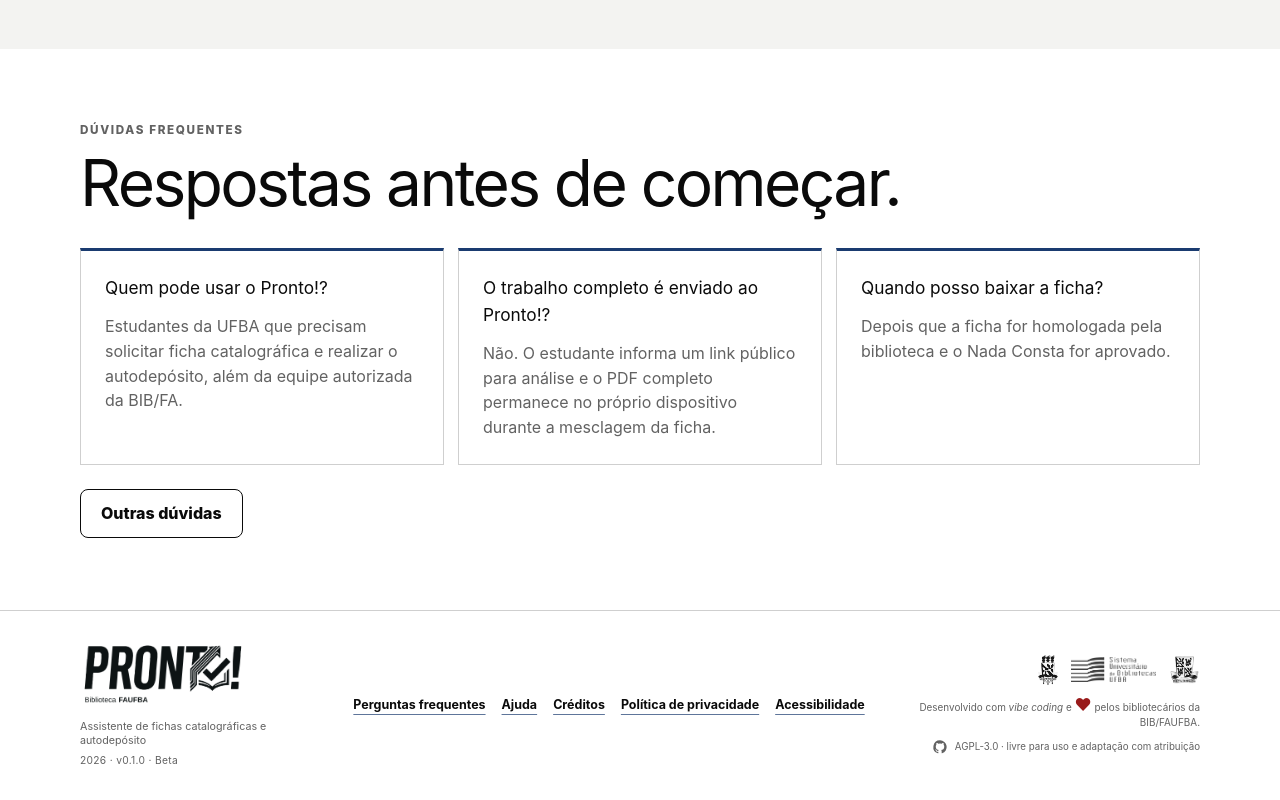
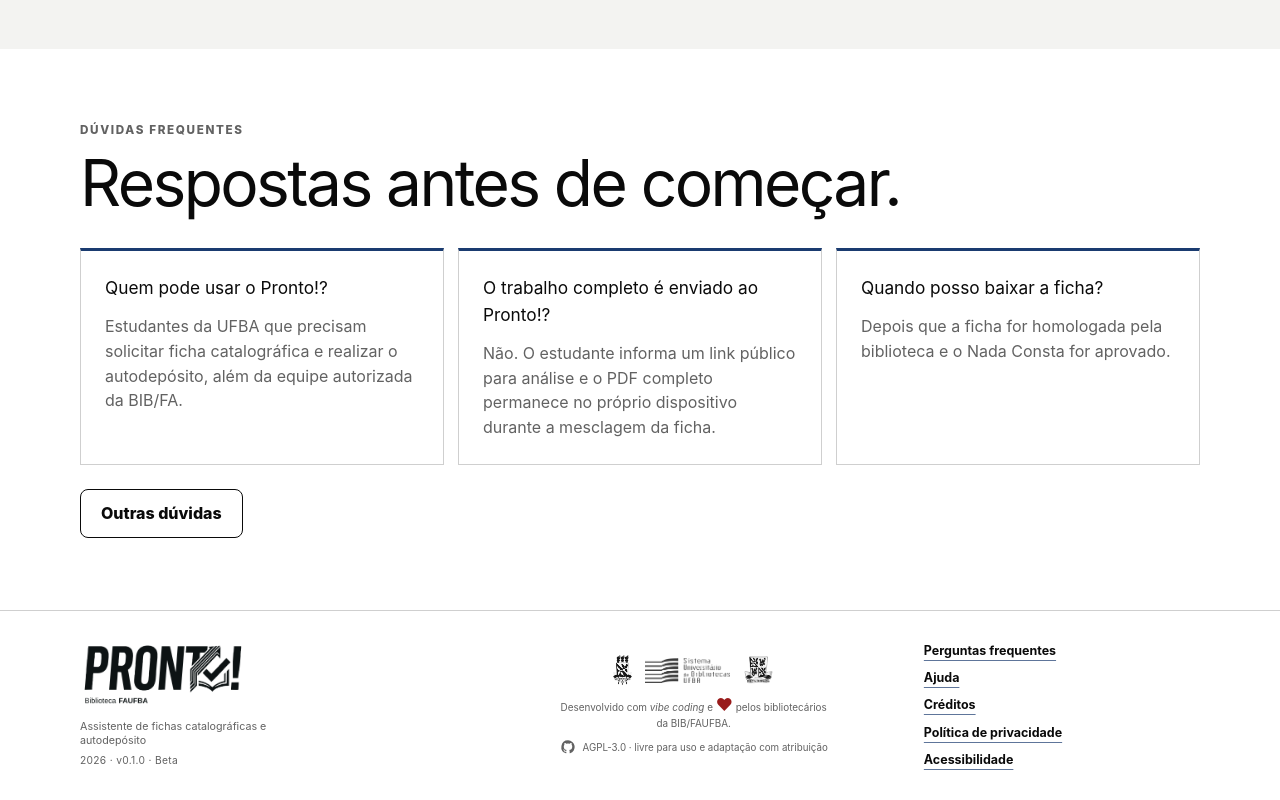
Before and after one commit to ramondavi/codex-projetos, a Next.js app: page / in a window 1280 px wide. Shown: the part 1226-2026 px from the top of the page. Built offline with nearby package versions, Linux system fonts and the light colour scheme; no server answers; the database is empty.

Commit message:
refactor: reorganiza colunas do rodapé

```diff
--- a/src/app/globals.css
+++ b/src/app/globals.css
@@ -360,22 +360,22 @@
 .global-footer { border-top: 1px solid var(--line); background: var(--surface-raised); }
 .global-footer__inner { display: block; padding-block: 30px; }
 .global-footer__columns { grid-template-columns: minmax(220px, 1fr) minmax(190px, .78fr) minmax(250px, 1fr); align-items: center; gap: clamp(24px, 4vw, 56px); }
-.global-footer__columns { grid-template-columns: minmax(200px, .8fr) max-content minmax(250px, 1fr); gap: clamp(18px, 2vw, 28px); }
+.global-footer__columns { grid-template-columns: minmax(200px, 1fr) minmax(280px, 1fr) minmax(180px, .72fr); gap: clamp(24px, 3vw, 44px); }
 .global-footer__left { gap: 7px; }
 .global-footer__identity { gap: 5px; }
 .global-footer__identity .brand--compact .brand__logo { width: 144px; }
 .global-footer__tagline { max-width: 230px; font-size: .67rem; }
 .global-footer__version { font-size: .64rem; }
-.global-footer__nav { display: flex; flex-wrap: nowrap; justify-content: center; gap: 10px; white-space: nowrap; }
+.global-footer .global-footer__nav { grid-column: 3; grid-row: 1; display: grid; justify-items: start; gap: 8px; text-align: left; }
 .global-footer__nav a { color: var(--text); font-size: .78rem; font-weight: 720; text-decoration: underline; text-decoration-color: color-mix(in srgb, var(--gold) 70%, transparent); text-decoration-thickness: 1px; text-underline-offset: 5px; }
 .global-footer__nav a:hover { color: var(--institutional); text-decoration-color: currentColor; }
-.global-footer__right { gap: 9px; align-content: center; }
+.global-footer__right { grid-column: 2; grid-row: 1; gap: 9px; justify-items: center; align-content: center; text-align: center; }
 .institution-links { gap: 13px; }
 .institution-links--public img { max-height: 25px; opacity: .86; }
 .institution-links--public a:first-child img { max-height: 30px; max-width: 28px; }
 .institution-links--public a:last-of-type img { max-height: 28px; max-width: 39px; }
-.global-footer__copy { max-width: none; font-size: .62rem; line-height: 1.35; text-align: right; }
-.global-footer__legal { gap: 7px; justify-content: flex-end; font-size: .61rem; text-align: right; }
+.global-footer__copy { max-width: 280px; font-size: .62rem; line-height: 1.35; text-align: center; }
+.global-footer__legal { gap: 7px; justify-content: center; font-size: .61rem; text-align: center; }
 .github-link svg { width: 16px; height: 16px; }
 :root[data-theme="light"] .institution-links--public img { filter: grayscale(1) brightness(1.35) contrast(1.45) invert(1); mix-blend-mode: normal; opacity: .9; }
 
@@ -384,7 +384,7 @@
   .global-footer__left, .global-footer__right { justify-items: center; }
   .global-footer__identity { align-items: center; }
   .global-footer__copy, .global-footer__legal { text-align: center; justify-content: center; }
-  .global-footer__nav { flex-wrap: wrap; }
+  .global-footer .global-footer__nav { grid-column: auto; grid-row: auto; display: flex; flex-wrap: wrap; justify-content: center; }
 }
 
 @media (max-width: 760px) {
```
Also changed, not shown: 1 other file (tests, documents, lock files or other folders).
